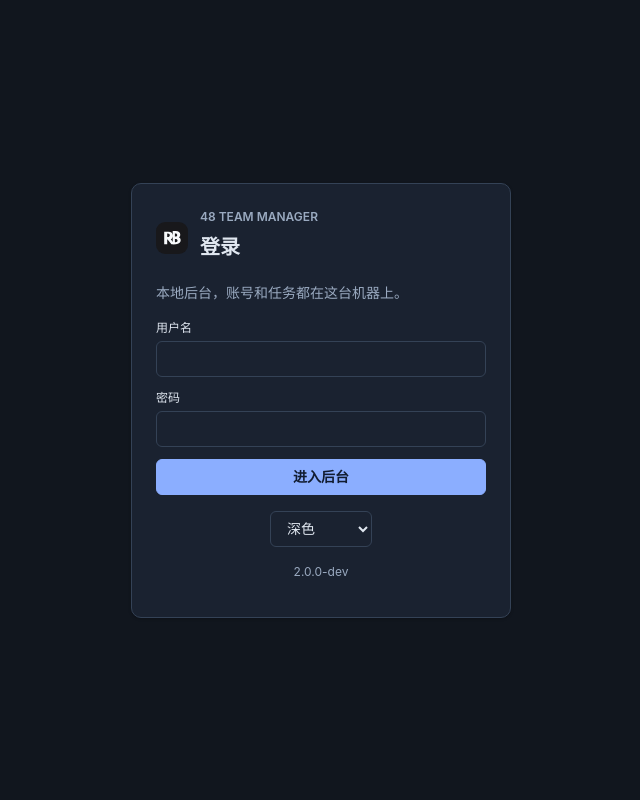
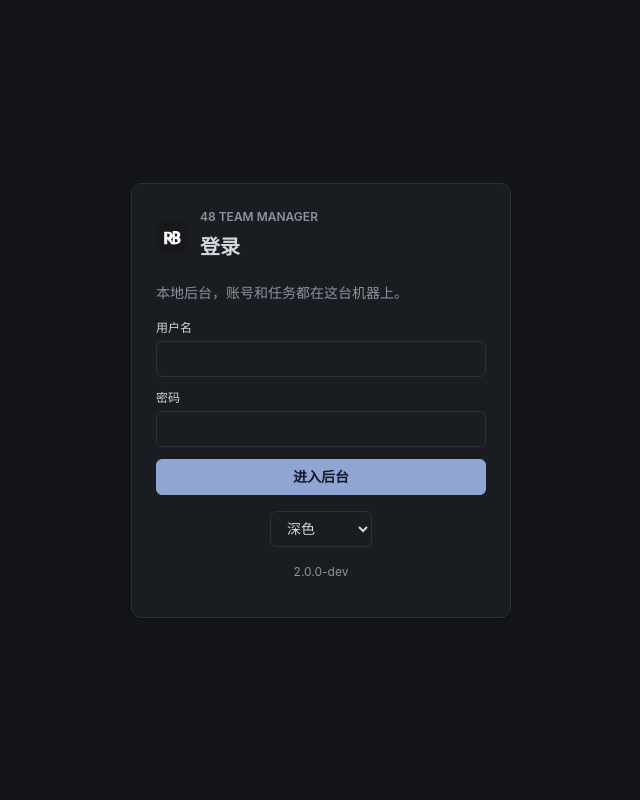
Before and after one commit to hixz12d/48team-manager, a FastAPI app: page /login in a window 1280 px wide. Shown: the whole page, without its empty margins (319-959 px from the left). Run offline with FastAPI, Linux system fonts and the light colour scheme.

Commit message:
style: calmer dark palette and show owner email beside team name on board

```diff
--- a/app/web/static/css/runtime.css
+++ b/app/web/static/css/runtime.css
@@ -10,6 +10,7 @@
 .board-team { background:var(--surface); border-block:1px solid var(--border); min-width:0; }
 .board-team-head { display:flex; align-items:center; justify-content:space-between; gap:12px; padding:12px 14px; background:var(--surface-subtle); border-bottom:1px solid var(--border); }
 .board-team-head h2 { margin:0; font-size:var(--text-body); font-weight:650; overflow-wrap:anywhere; }
+.board-team-owner { margin-left:10px; font-size:var(--text-meta); font-weight:400; color:var(--muted); }
 .board-team-meta { margin:4px 0 0; color:var(--muted); font-size:var(--text-meta); font-variant-numeric:tabular-nums; }
 .board-table-scroll { overflow-x:auto; }
 .board-table { width:100%; min-width:520px; border-collapse:collapse; table-layout:fixed; font-size:var(--text-body); }
@@ -20,7 +21,7 @@
 .board-table tr:last-child td { border-bottom:0; }
 .board-table tbody tr:hover { background:var(--surface-hover); }
 .board-email { white-space:nowrap; overflow:hidden; }
-.board-email a { display:inline-block; max-width:100%; vertical-align:middle; overflow:hidden; text-overflow:ellipsis; white-space:nowrap; font-weight:600; color:var(--text); }
+.board-email a { display:inline-block; max-width:100%; vertical-align:middle; overflow:hidden; text-overflow:ellipsis; white-space:nowrap; font-weight:500; color:var(--text); }
 .board-email a:not(:last-child) { max-width:calc(100% - 4em); }
 .board-email a:hover { color:var(--accent-text); }
 .board-role { margin-left:8px; vertical-align:middle; font-size:var(--text-meta); color:var(--muted); }
--- a/app/web/static/css/tokens.css
+++ b/app/web/static/css/tokens.css
@@ -132,49 +132,51 @@
 
 :root[data-theme="dark"] {
   color-scheme: dark;
-  --bg: #11161e;
-  --surface: #1a2230;
-  --surface-subtle: #1e2836;
-  --surface-muted: #263244;
-  --surface-hover: #2b394d;
-  --sidebar: #161e2a;
-  --overlay: rgba(3, 7, 13, 0.65);
-  --overlay-strong: rgba(3, 7, 13, 0.78);
+  /* 低饱和中性冷灰：大面积底色不带明显蓝调，正文不用纯白，
+     状态色降饱和，只在小面积徽章和数字上出现，长时间看不刺眼。 */
+  --bg: #131519;
+  --surface: #191c21;
+  --surface-subtle: #1c2025;
+  --surface-muted: #23272d;
+  --surface-hover: #252a31;
+  --sidebar: #16181c;
+  --overlay: rgba(6, 7, 9, 0.65);
+  --overlay-strong: rgba(6, 7, 9, 0.78);
 
-  --border: #344256;
-  --border-subtle: #2a3647;
-  --border-strong: #52647c;
-  --text: #e0e7f0;
-  --text-secondary: #bdc9d9;
-  --muted: #9aaac0;
-  --muted-light: #8c9bb0;
+  --border: #2c3138;
+  --border-subtle: #24282e;
+  --border-strong: #434a54;
+  --text: #d3d8de;
+  --text-secondary: #adb4bd;
+  --muted: #8b939d;
+  --muted-light: #7e8691;
 
-  --danger: #f87171;
-  --danger-text: #fda4af;
-  --danger-bg: #39232e;
-  --danger-border: #70404e;
-  --danger-hover-bg: #4b2937;
-  --danger-hover-border: #985565;
-  --warning: #fbbf24;
-  --warning-text: #f5ce82;
-  --warning-bg: #352e21;
-  --warning-border: #6e5935;
-  --success: #34d399;
-  --success-text: #7dddb4;
-  --success-bg: #1b342e;
-  --success-border: #356451;
-  --accent: #8baeff;
-  --accent-hover: #a9c2ff;
-  --accent-text: #a9c2ff;
-  --accent-bg: #243450;
-  --accent-border: #465f90;
+  --danger: #d4777d;
+  --danger-text: #e4a3a7;
+  --danger-bg: #2c2124;
+  --danger-border: #4d3236;
+  --danger-hover-bg: #372629;
+  --danger-hover-border: #664045;
+  --warning: #cfa656;
+  --warning-text: #d9bf8c;
+  --warning-bg: #29251d;
+  --warning-border: #4a412f;
+  --success: #5fae8c;
+  --success-text: #93c9b0;
+  --success-bg: #1b2824;
+  --success-border: #2f463d;
+  --accent: #8fa6d4;
+  --accent-hover: #a6b9df;
+  --accent-text: #a6b9df;
+  --accent-bg: #212a38;
+  --accent-border: #38475f;
   --neutral-bg: var(--surface-muted);
   --neutral-border: var(--border);
   --neutral-text: var(--text-secondary);
 
-  --primary-bg: #8baeff;
-  --primary-hover: #a9c2ff;
-  --primary-text: #111c30;
+  --primary-bg: #8fa6d4;
+  --primary-hover: #a6b9df;
+  --primary-text: #131a26;
   --toast-close-hover: rgba(255, 255, 255, 0.1);
   --shadow-xs: 0 1px 2px rgba(0, 0, 0, 0.15);
   --shadow-sm: 0 1px 3px rgba(0, 0, 0, 0.25);
--- a/app/web/static/js/team-board.js
+++ b/app/web/static/js/team-board.js
@@ -1,4 +1,4 @@
-/* Overview team board: per team, per child account (mother hidden) —Sub2API presence, last authorization (+ needs-auth flag), today's switches. */
+/* Overview team board: per team, per child account (mother shown as an email next to the team name) —Sub2API presence, last authorization (+ needs-auth flag), today's switches. */
 (() => {
   const el = (tag, cls, text) => { const n = document.createElement(tag); if (cls) n.className = cls; if (text != null) n.textContent = text; return n; };
   const REMOTE = {
@@ -82,6 +82,9 @@
     const section = el("section", "board-team"); section.dataset.workspace = String(group.id);
     const head = el("header", "board-team-head");
     const title = el("h2", "", group.display_name || group.name || `团队 ${group.id}`);
+    // 母号只在团队名旁边显示邮箱，不进子号列表。
+    const ownerEmail = group.mother?.email;
+    if (ownerEmail) { const owner = el("span", "board-team-owner", ownerEmail); owner.title = "母号"; title.append(owner); }
     const meta = el("p", "board-team-meta");
     const seats = group.occupied_seats != null && group.seat_limit ? `${group.occupied_seats}/${group.seat_limit} 席` : "席位未同步";
     const switches = window.Team48SwitchCount?.countForToday?.(group.switch_count) ?? 0;
```
Also changed, not shown: tests/browser_theme.py (+5 -5 lines).
